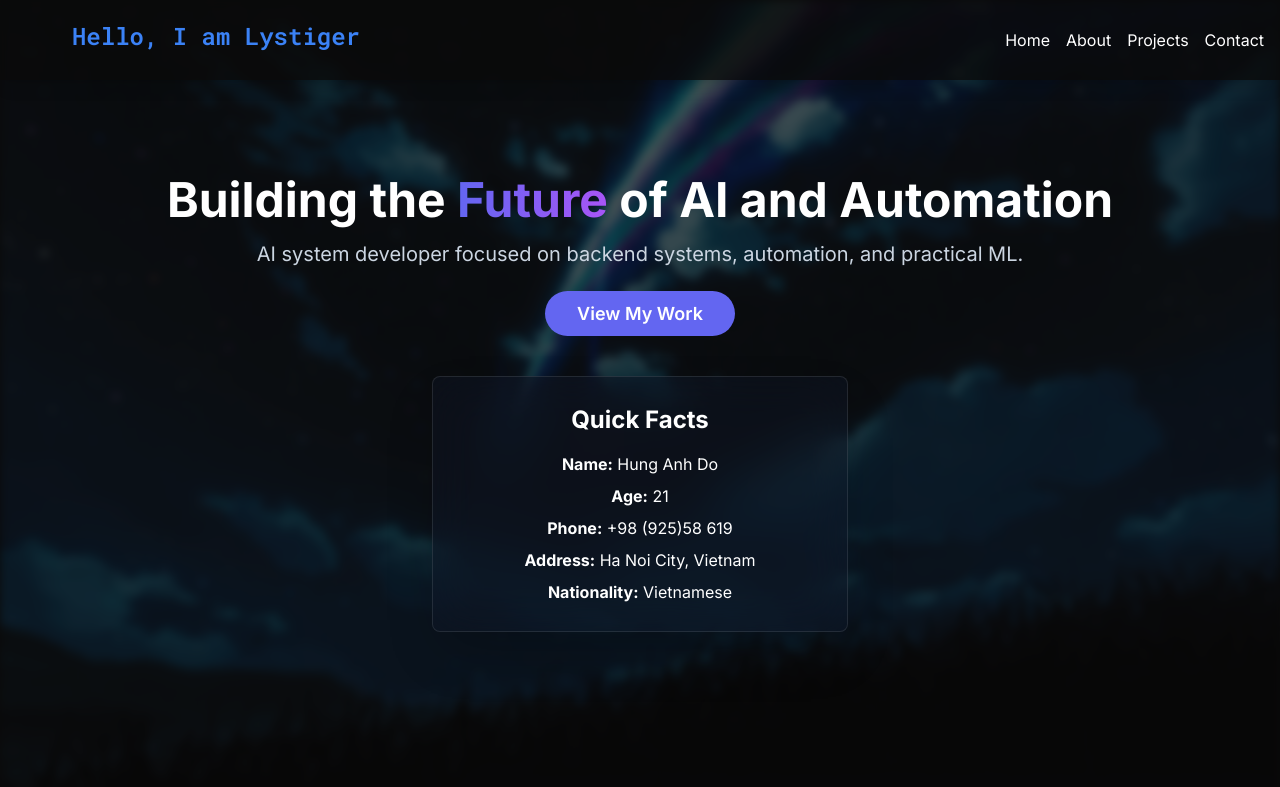
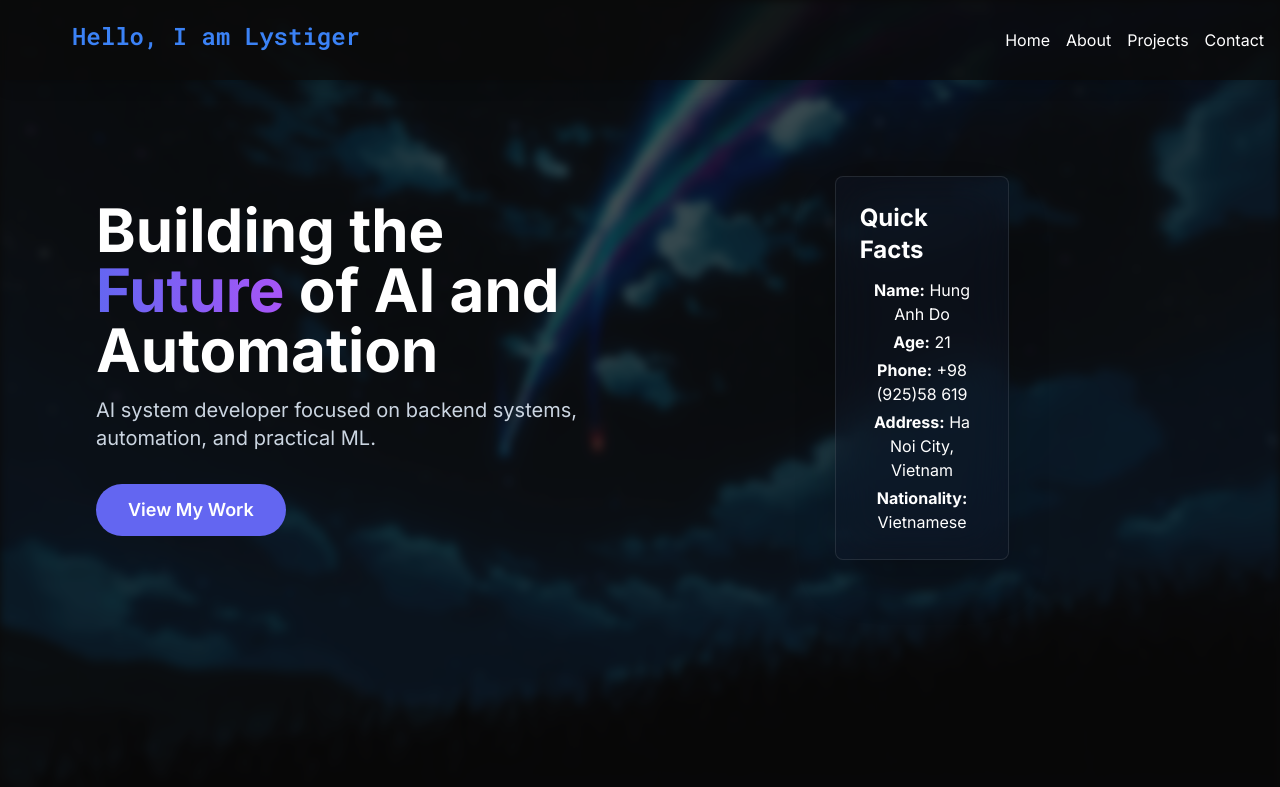
Before and after one commit to lystiger/Lysfolio, a React (Vite) app in the folder portfolio/: page / in a window 1280 px wide. Shown: the top 787 px of the page. Built offline with nearby package versions, Linux system fonts and the light colour scheme; no server answers.

Commit message:
add: refined #2

```diff
--- a/portfolio/src/components/FlipCard.tsx
+++ b/portfolio/src/components/FlipCard.tsx
@@ -78,7 +78,7 @@ const FlipCard: React.FC = () => {
   const { colorClass, isShaking } = getCardStyle();
 
   return (
-    <div className="w-full sm:w-2/3 md:w-1/2 lg:w-1/3 h-64 mx-auto" style={{ perspective: '1000px' }}>
+    <div className="w-full sm:w-2/3 md:w-1/2 lg:w-1/3 h-80 sm:h-96 mx-auto" style={{ perspective: '1000px' }}>
       <motion.div
         className="relative w-full h-full cursor-pointer"
         style={{ transformStyle: 'preserve-3d' }}
@@ -99,8 +99,8 @@ const FlipCard: React.FC = () => {
           className={`absolute inset-0 w-full h-full backface-hidden rounded-lg bg-slate-900/40 backdrop-blur-xl border border-white/10 shadow-2xl p-6 flex flex-col justify-center items-center ${colorClass}`}
           style={{ backfaceVisibility: 'hidden' }}
         >
-          <h3 className="text-2xl font-bold mb-4">Quick Facts</h3>
-          <div className="text-center space-y-2">
+          <h3 className="text-xl sm:text-2xl font-bold mb-3">Quick Facts</h3>
+          <div className="text-center space-y-1 text-sm sm:text-base">
             <p><strong>Name:</strong> Hung Anh Do</p>
             <p><strong>Age:</strong> 21</p>
             <p><strong>Phone:</strong> +98 (925)58 619</p>
@@ -117,8 +117,8 @@ const FlipCard: React.FC = () => {
             transform: 'rotateY(180deg)',
           }}
         >
-          <h3 className="text-2xl font-bold mb-4">Personal Side</h3>
-          <div className="text-center space-y-2">
+          <h3 className="text-xl sm:text-2xl font-bold mb-3">Personal Side</h3>
+          <div className="text-center space-y-1 text-sm sm:text-base">
             <p><strong>Relation Status:</strong> In luv</p>
             <p><strong>Hobbies:</strong> Coding, AI Research, Gaming</p>
           </div>
--- a/portfolio/src/index.css
+++ b/portfolio/src/index.css
@@ -10,6 +10,13 @@ body {
 @media (hover: none) {
   body {
     cursor: auto;
+  }
+}
+
+@media (prefers-reduced-motion: reduce) {
+  .animate-marquee,
+  .animate-marquee2 {
+    animation: none;
   }
 }
 
--- a/portfolio/src/layouts/MainLayout.tsx
+++ b/portfolio/src/layouts/MainLayout.tsx
@@ -61,7 +61,7 @@ const MainLayout: React.FC<MainLayoutProps> = ({ children }) => {
           </ul>
         </nav>
       </motion.header>
-      <main className="flex-grow container mx-auto p-4">
+      <main className="flex-grow w-full max-w-6xl mx-auto px-4 sm:px-6 lg:px-8 py-4">
         {children}
       </main>
       {showBackToTop && (
--- a/portfolio/src/pages/HomePage.tsx
+++ b/portfolio/src/pages/HomePage.tsx
@@ -50,16 +50,18 @@ const HomePage: React.FC = () => {
   const skills = ['React', 'Pandas', 'Linux', 'Node.js', 'TensorFlow', 'MongoDB', 'PostgreSQL', 'C#', 'C++', 'Vue.js', 'Python', 'PyTorch'];
 
   return (
-    <div className="space-y-20">
+    <div className="space-y-16 sm:space-y-20">
       {/* Hero Section */}
       <motion.section
         id="hero"
         variants={containerVariants}
         initial="hidden"
         animate="visible"
-        className="text-center py-20"
+        className="py-16 sm:py-20"
       >
-        <motion.h1 variants={itemVariants} className="text-5xl font-bold text-white mb-4">
+        <div className="grid grid-cols-1 lg:grid-cols-2 gap-10 items-center">
+          <div className="text-center lg:text-left">
+            <motion.h1 variants={itemVariants} className="text-4xl sm:text-5xl lg:text-6xl font-bold text-white mb-4">
               Building the{' '}
               <motion.span
                 variants={futureVariants}
@@ -73,19 +75,21 @@ const HomePage: React.FC = () => {
               </motion.span>{' '}
               of AI and Automation
             </motion.h1>
-        <motion.p variants={itemVariants} className="text-xl text-slate-300 mb-8">
+            <motion.p variants={itemVariants} className="text-lg sm:text-xl text-slate-300 mb-8 max-w-xl mx-auto lg:mx-0">
               AI system developer focused on backend systems, automation, and practical ML.
             </motion.p>
             <motion.a
               variants={itemVariants}
               href="#projects"
-          className="bg-indigo-neon text-white px-8 py-3 rounded-full text-lg font-semibold hover:bg-indigo-600 transition-colors duration-300"
+              className="inline-flex bg-indigo-neon text-white px-8 py-3 rounded-full text-lg font-semibold hover:bg-indigo-600 transition-colors duration-300"
             >
               View My Work
             </motion.a>
-        <motion.div variants={itemVariants} className="mt-12 flex justify-center">
+          </div>
+          <motion.div variants={itemVariants} className="flex justify-center lg:justify-end">
             <FlipCard />
           </motion.div>
+        </div>
       </motion.section>
 
       {/* About Me Section */}
@@ -100,7 +104,7 @@ const HomePage: React.FC = () => {
         <motion.h2 variants={itemVariants} className="text-4xl font-bold text-white text-center mb-12">About & Highlights</motion.h2>
         <motion.div variants={itemVariants} className="grid grid-cols-1 md:grid-cols-2 gap-12 items-center">
           <div>
-            <p className="text-lg text-slate-300 leading-relaxed">
+            <p className="text-base sm:text-lg text-slate-300 leading-relaxed max-w-prose mx-auto md:mx-0">
               I’m a self-driven computer science student who likes building things before being told how. I focus mainly on backend and system engineering—APIs, async systems, databases, testing, and architecture. I learn by breaking systems, fixing them, and rebuilding them cleaner. Outside of backend, I explore AI, computer vision, and automation, especially projects that combine multiple domains into something practical.
             </p>
           </div>
@@ -117,12 +121,12 @@ const HomePage: React.FC = () => {
         <motion.div variants={itemVariants} className="relative flex overflow-x-hidden mt-16">
           <div className="py-12 animate-marquee whitespace-nowrap">
             {skills.map((skill, index) => (
-              <span key={index} className="text-4xl mx-8 text-white/20 font-bold uppercase">
+              <span key={index} className="text-2xl sm:text-4xl mx-6 sm:mx-8 text-white/20 font-bold uppercase">
                 {skill}
               </span>
             ))}
             {skills.map((skill, index) => ( // Duplicate content for seamless loop
-              <span key={`duplicate-${index}`} className="text-4xl mx-8 text-white/20 font-bold uppercase">
+              <span key={`duplicate-${index}`} className="text-2xl sm:text-4xl mx-6 sm:mx-8 text-white/20 font-bold uppercase">
                 {skill}
               </span>
             ))}
@@ -226,7 +230,7 @@ const HomePage: React.FC = () => {
             </div>
             <button
               type="submit"
-              className="bg-indigo-neon text-white px-8 py-3 rounded-full text-lg font-semibold hover:bg-indigo-600 transition-colors duration-300"
+              className="w-full sm:w-auto bg-indigo-neon text-white px-8 py-3 rounded-full text-lg font-semibold hover:bg-indigo-600 transition-colors duration-300"
             >
               Send Message
             </button>
```
Lines whose indentation alone changed are shown as unchanged.
